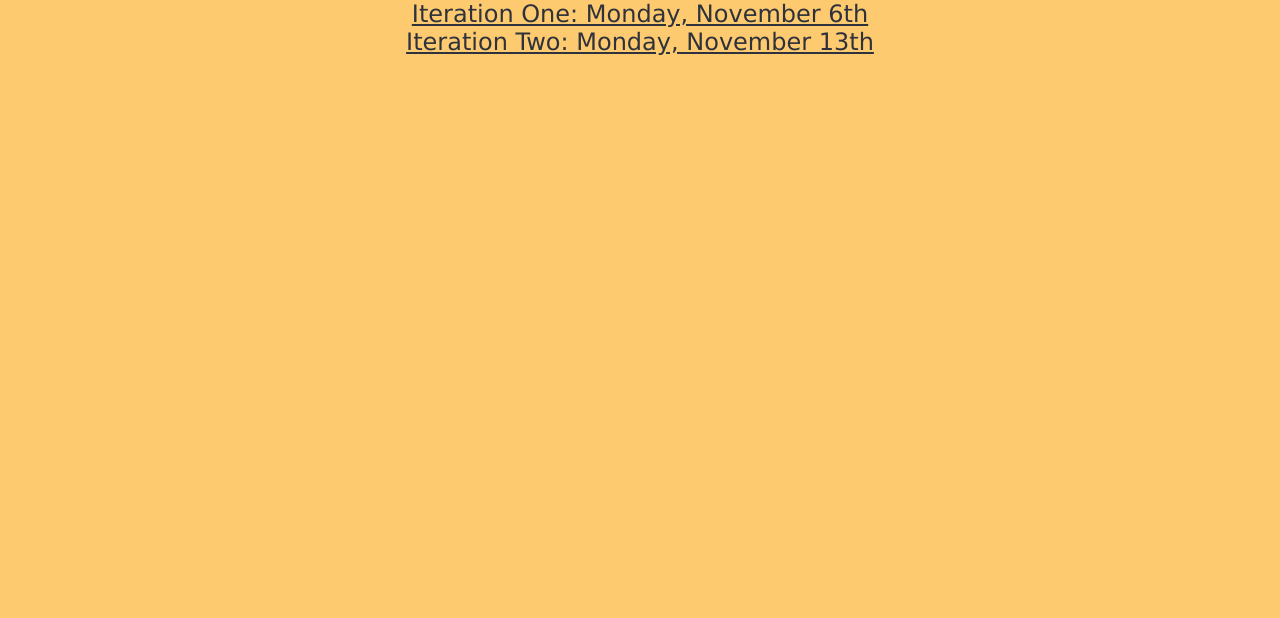
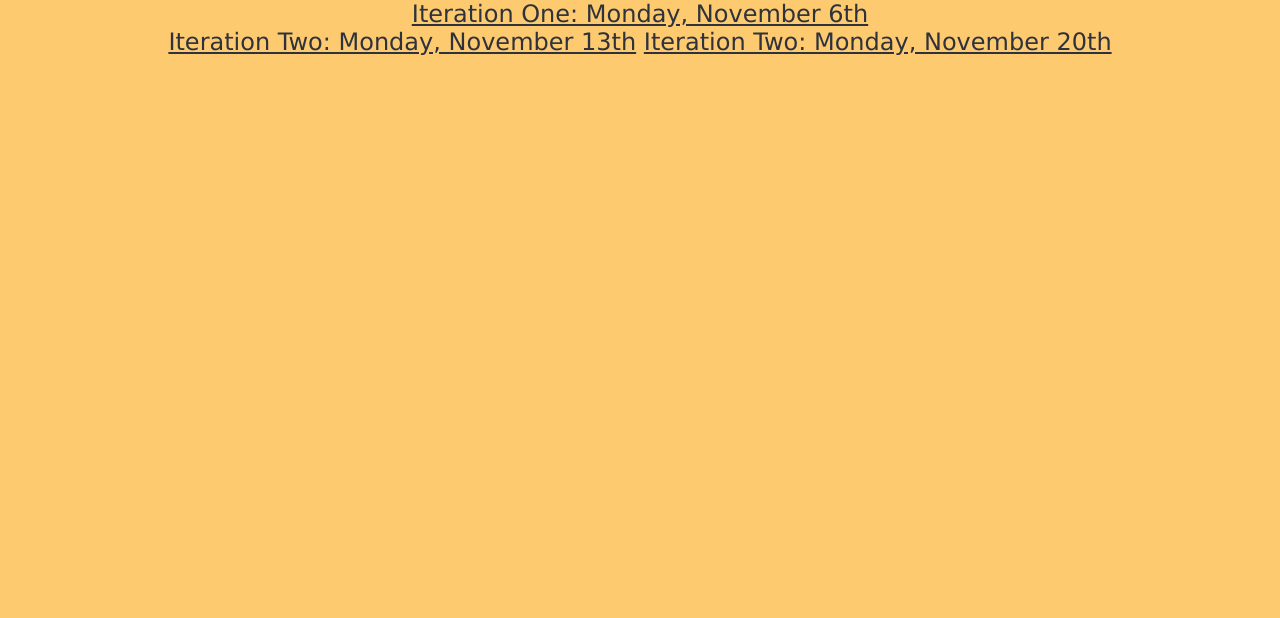
Before and after one commit to brettbenda/radiosity, a plain HTML site: page html/presentation.html in a window 1280 px wide. Shown: the part 182-800 px from the top of the page. Drawn offline with Linux system fonts and the light colour scheme.

Commit message:
presentation 3

```diff
--- a/html/presentation.html
+++ b/html/presentation.html
@@ -30,6 +30,9 @@
 			<a href="../download/presentationTwo.zip" download>
 				<u>Iteration Two: Monday, November 13th</u>
 			</a>
+			<a href="../download/presentationThree.zip" download>
+				<u>Iteration Two: Monday, November 20th</u>
+			</a>
 		</p>
 	</div>
 
```
Also changed, not shown: 1 other file.
